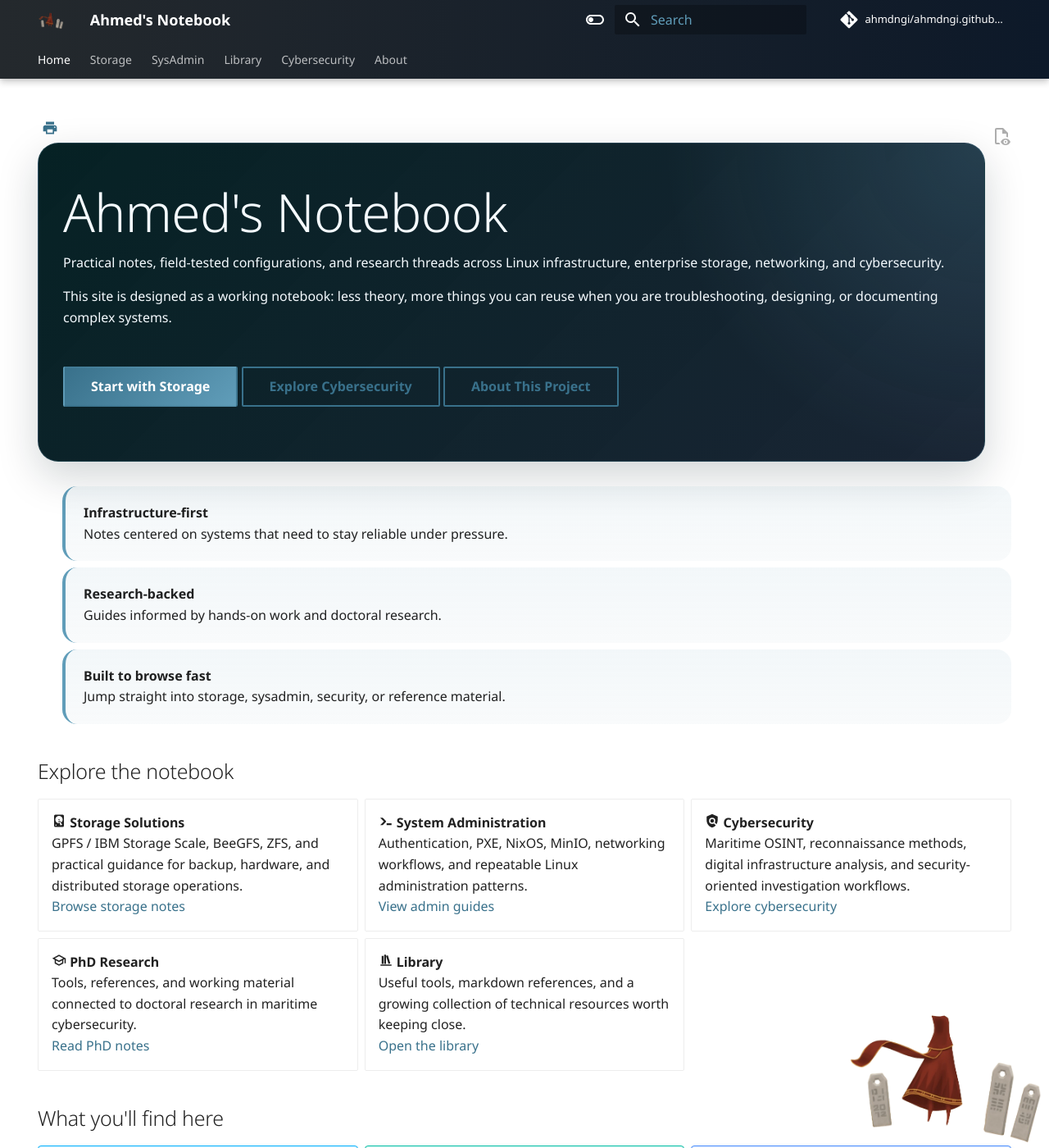
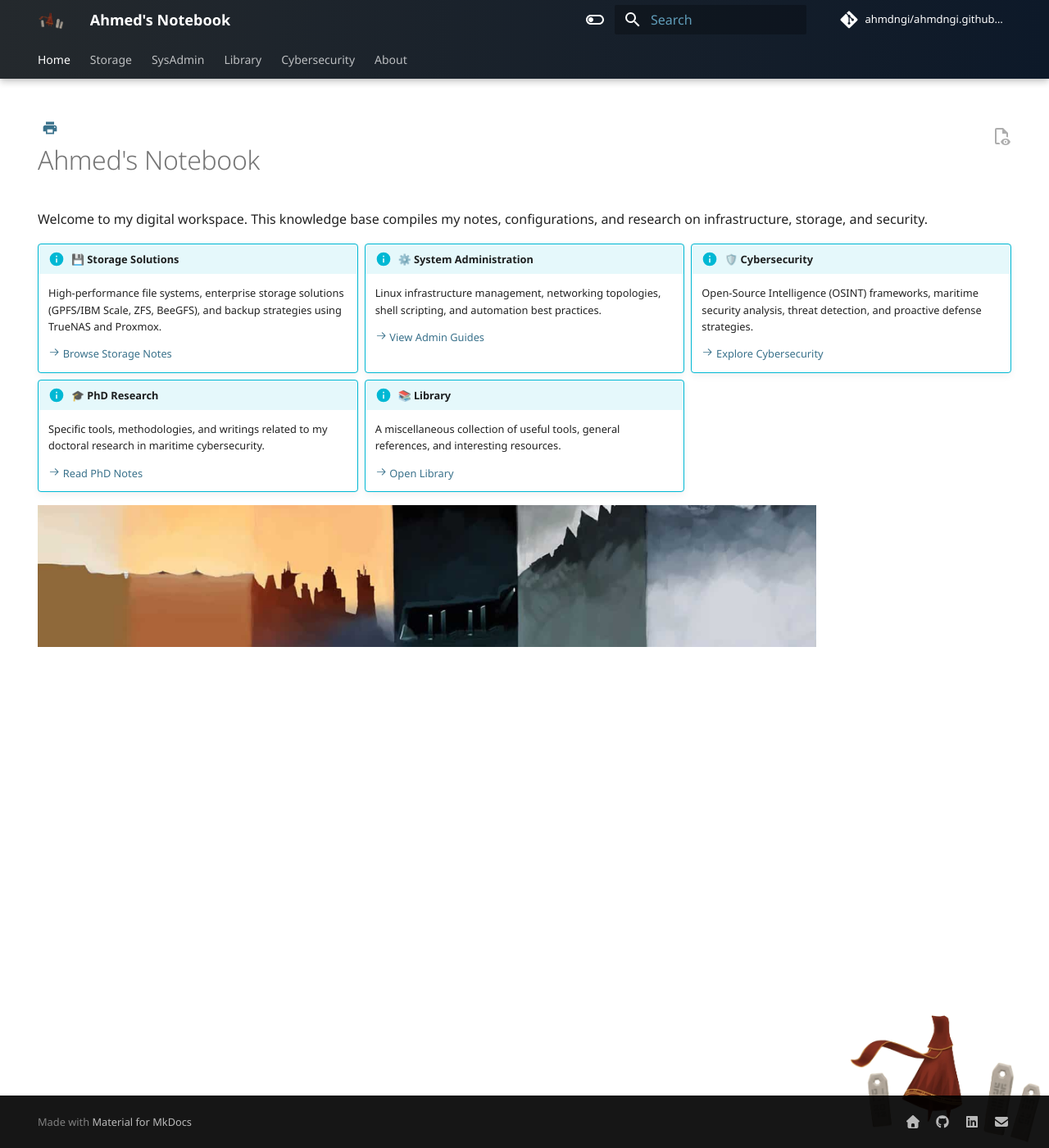
Before and after one commit to ahmdngi/notes.oversight.ee, an MkDocs documentation site: the page built from docs/index.md, in a window 1280 px wide and 1400 px high. Shown: the whole window at 82% size. Built offline with MkDocs 1.6.1 and Material for MkDocs 9.7.7, drawn with Linux system fonts in a browser that asks for light colours; comment, search, counter and statistics services are not loaded; some of the changed text lies outside the part shown.

Commit message:
Revert "updates"
This reverts commit 8a4a212be1140c58178f52516687aeb73146d5d5.

```diff
--- a/docs/index.md
+++ b/docs/index.md
@@ -6,74 +6,37 @@ title: Ahmed's Notebook
 description: A technical knowledge base focusing on Linux system administration, enterprise storage solutions, networking, and cybersecurity research.
 ---
 
-<div class="home-hero" markdown>
-
 # Ahmed's Notebook
 
-Practical notes, field-tested configurations, and research threads across Linux infrastructure, enterprise storage, networking, and cybersecurity.
+Welcome to my digital workspace. This knowledge base compiles my notes, configurations, and research on infrastructure, storage, and security.
 
-This site is designed as a working notebook: less theory, more things you can reuse when you are troubleshooting, designing, or documenting complex systems.
+<div class="grid" markdown>
 
-<div class="home-hero__actions" markdown>
+!!! info "💾 Storage Solutions"
+    High-performance file systems, enterprise storage solutions (GPFS/IBM Scale, ZFS, BeeGFS), and backup strategies using TrueNAS and Proxmox.
 
-[Start with Storage](content/storage/gpfs-notes.md){ .md-button .md-button--primary }
-[Explore Cybersecurity](content/cybersecurity/maritime_osint/vessel_and_port_tracking.md){ .md-button }
-[About This Project](content/about.md){ .md-button }
+    [:octicons-arrow-right-24: Browse Storage Notes](content/storage/gpfs-notes.md)
+
+!!! info "⚙️ System Administration"
+    Linux infrastructure management, networking topologies, shell scripting, and automation best practices.
+
+    [:octicons-arrow-right-24: View Admin Guides](content/sysadmin/authentication.md)
+
+!!! info "🛡️ Cybersecurity"
+    Open-Source Intelligence (OSINT) frameworks, maritime security analysis, threat detection, and proactive defense strategies.
+
+    [:octicons-arrow-right-24: Explore Cybersecurity](content/cybersecurity/maritime_osint/vessel_and_port_tracking.md)
+
+!!! info "🎓 PhD Research"
+    Specific tools, methodologies, and writings related to my doctoral research in maritime cybersecurity.
+
+    [:octicons-arrow-right-24: Read PhD Notes](content/library/phd-tools.md)
+
+!!! info "📚 Library"
+    A miscellaneous collection of useful tools, general references, and interesting resources.
+
+    [:octicons-arrow-right-24: Open Library](content/library/cool-tools.md)
 
 </div>
 
-</div>
-
-<div class="home-metrics" markdown>
-
-- **Infrastructure-first**
-  Notes centered on systems that need to stay reliable under pressure.
-- **Research-backed**
-  Guides informed by hands-on work and doctoral research.
-- **Built to browse fast**
-  Jump straight into storage, sysadmin, security, or reference material.
-
-</div>
-
-## Explore the notebook
-
-<div class="grid cards" markdown>
-
-- :material-harddisk: **Storage Solutions**
-  GPFS / IBM Storage Scale, BeeGFS, ZFS, and practical guidance for backup, hardware, and distributed storage operations.
-  [Browse storage notes](content/storage/gpfs-notes.md)
-
-- :material-console-line: **System Administration**
-  Authentication, PXE, NixOS, MinIO, networking workflows, and repeatable Linux administration patterns.
-  [View admin guides](content/sysadmin/authentication.md)
-
-- :material-shield-search: **Cybersecurity**
-  Maritime OSINT, reconnaissance methods, digital infrastructure analysis, and security-oriented investigation workflows.
-  [Explore cybersecurity](content/cybersecurity/maritime_osint/vessel_and_port_tracking.md)
-
-- :material-school-outline: **PhD Research**
-  Tools, references, and working material connected to doctoral research in maritime cybersecurity.
-  [Read PhD notes](content/library/phd-tools.md)
-
-- :material-bookshelf: **Library**
-  Useful tools, markdown references, and a growing collection of technical resources worth keeping close.
-  [Open the library](content/library/cool-tools.md)
-
-</div>
-
-## What you'll find here
-
-<div class="grid" markdown>
-
-!!! abstract "Operational notes"
-    Commands, configurations, and implementation details captured for real-world use rather than polished theory.
-
-!!! tip "Troubleshooting trails"
-    Pages that document not only the fix, but the path taken to understand the problem.
-
-!!! note "Cross-domain links"
-    Storage, networking, security, and research topics are connected so ideas remain easy to revisit later.
-
-</div>
-
-![Ahmed's Notebook homepage preview showing storage, sysadmin, and cybersecurity sections](assets/images/homepage.png){ .home-preview }
+![Ahmed's Notebook homepage preview showing storage, sysadmin, and cybersecurity sections](assets/images/homepage.png)
--- a/docs/stylesheets/extra.css
+++ b/docs/stylesheets/extra.css
@@ -64,94 +64,6 @@ p {
 .md-header__logo img {
   height: 200px;
   width: 200px;
-}
-
-.md-typeset .md-button--primary {
-  background: linear-gradient(135deg, #39718b 0%, #609db9 100%);
-  border-color: transparent;
-  color: #fff;
-}
-
-.md-typeset .md-button--primary:hover {
-  background: linear-gradient(135deg, #305f74 0%, #4e8aa4 100%);
-  color: #fff;
-}
-
-.home-hero {
-  position: relative;
-  overflow: hidden;
-  padding: 2.5rem 1.5rem;
-  margin: 0 0 1.5rem;
-  border: 1px solid rgba(96, 157, 185, 0.25);
-  border-radius: 1.25rem;
-  background:
-    radial-gradient(circle at top right, rgba(96, 157, 185, 0.22), transparent 32%),
-    linear-gradient(135deg, rgba(1, 29, 32, 0.98) 0%, rgba(13, 25, 41, 0.95) 100%);
-  color: #f5fbff;
-  box-shadow: 0 18px 50px rgba(1, 29, 32, 0.18);
-}
-
-.home-hero h1,
-.home-hero p {
-  color: inherit;
-}
-
-.home-hero h1 {
-  margin-bottom: 0.75rem;
-  font-size: clamp(2.2rem, 5vw, 3.4rem);
-  line-height: 1.05;
-}
-
-.home-hero__actions {
-  display: flex;
-  flex-wrap: wrap;
-  gap: 0.75rem;
-  margin-top: 1.5rem;
-}
-
-.home-metrics {
-  display: grid;
-  gap: 1rem;
-  margin: 1.5rem 0 2rem;
-}
-
-.home-metrics > ul {
-  display: grid;
-  grid-template-columns: repeat(auto-fit, minmax(220px, 1fr));
-  gap: 1rem;
-  margin: 0;
-  padding: 0;
-  list-style: none;
-}
-
-.home-metrics li {
-  padding: 1rem 1.1rem;
-  border-left: 4px solid #609db9;
-  border-radius: 0.9rem;
-  background: linear-gradient(180deg, rgba(96, 157, 185, 0.08), rgba(57, 113, 139, 0.03));
-}
-
-.home-preview {
-  display: block;
-  margin: 2rem auto 0;
-  border-radius: 1rem;
-  box-shadow: 0 18px 40px rgba(13, 25, 41, 0.16);
-}
-
-@media (max-width: 768px) {
-  .home-hero {
-    padding: 2rem 1.1rem;
-    border-radius: 1rem;
-  }
-
-  .home-hero__actions {
-    flex-direction: column;
-  }
-
-  .home-hero__actions .md-button {
-    margin-right: 0;
-    text-align: center;
-  }
 }
 
 @media (min-width: 1200px) {
```
